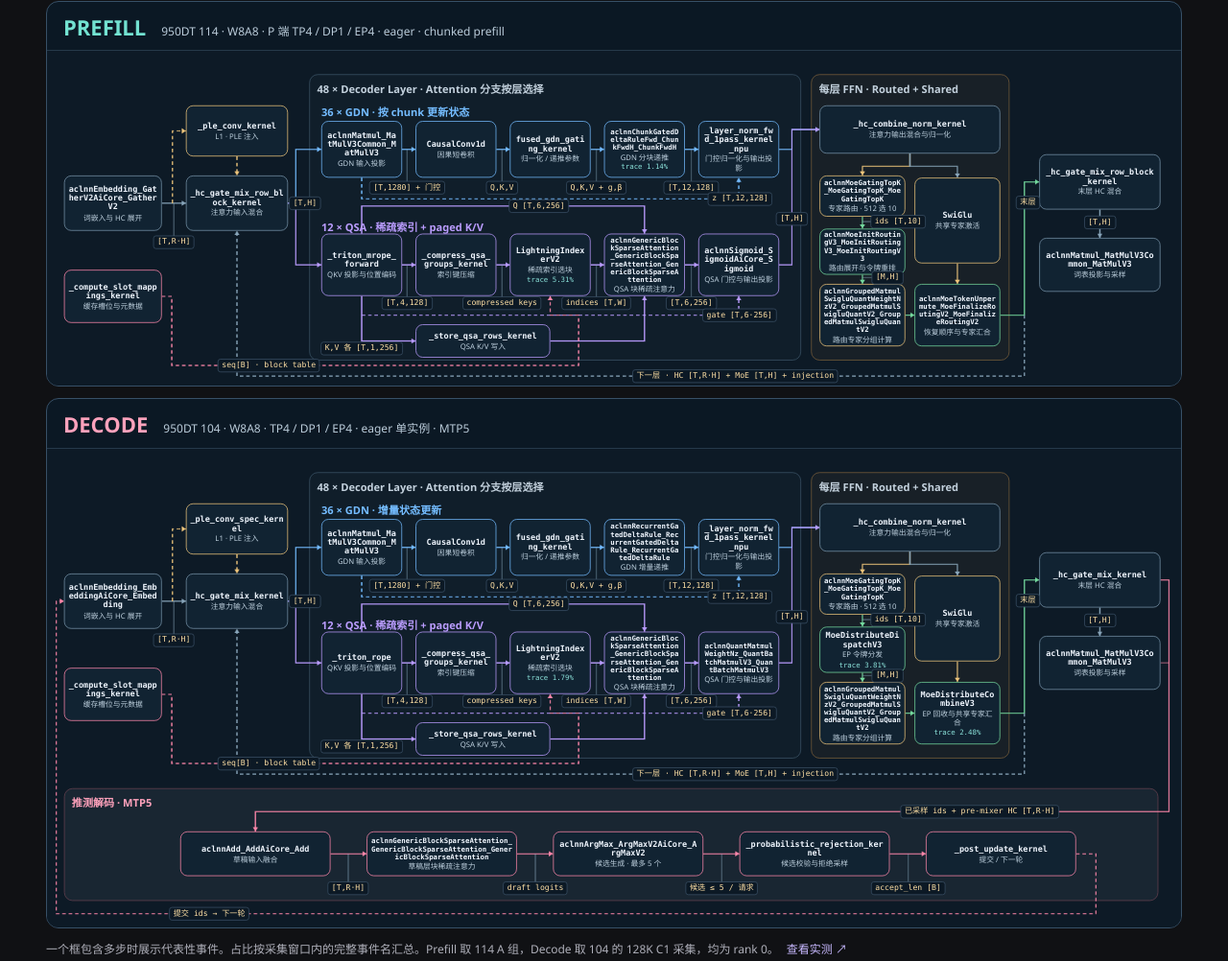
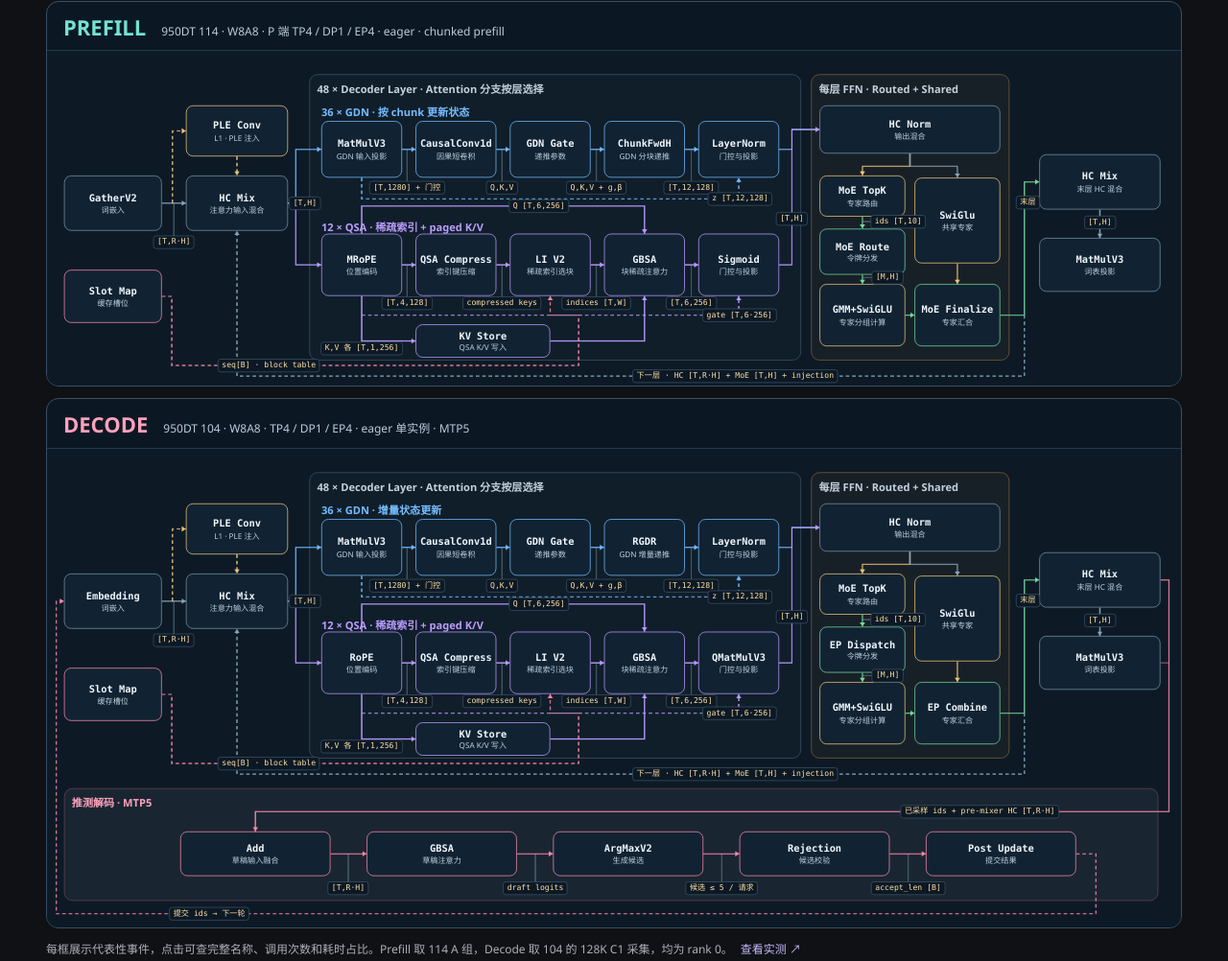
Before and after one commit to cocobronie2333-dot/code-explainers, a plain HTML site: page qwen4exp-analysis/index.html in a window 1280 px wide. Shown: the part 550-1552 px from the top of the page at 96% size. Drawn offline with Linux system fonts and the light colour scheme.

Commit message:
docs: shorten Qwen4Exp operator diagram labels
Signed-off-by: cocobronie2333-dot <253022091+cocobronie2333-dot@users.noreply.github.com>

```diff
--- a/qwen4exp-analysis/index.html
+++ b/qwen4exp-analysis/index.html
@@ -42,7 +42,7 @@
           <p class="eyebrow">QWEN3.8-FLASH-NEXT <span>·</span> ASCEND 950DT</p>
           <h1>Qwen4Exp · Prefill / Decode <span>算子框图</span></h1>
           <p class="intro">48 层 · 36 GDN + 12 QSA · 每层 MoE（512 选 10 + shared）· 4 路 HC · MTP5</p>
-          <p class="operator-hint">框内上方为 NPU Stream 事件原名，下方为中文说明。点击 Attention 或 MoE 节点可展开 tensor 数据流。</p>
+          <p class="operator-hint">框内显示算子简称和中文说明。悬停可看 NPU Stream 原名，点击 Attention 或 MoE 节点可看 tensor 数据流。</p>
         </div>
         <aside class="operator-shapes" aria-labelledby="operator-shapes-title">
           <h2 id="operator-shapes-title">张量形状</h2>
@@ -68,7 +68,7 @@
         <p class="operator-hint" id="layer-caption" aria-live="polite">层号从 0 开始。点击层号可在两张图里对照其 Attention 分支。</p>
       </section>
       <div id="operator-boards"></div>
-      <p class="operator-hint operator-provenance">一个框包含多步时展示代表性事件。占比按采集窗口内的完整事件名汇总。Prefill 取 114 A 组，Decode 取 104 的 128K C1 采集，均为 rank 0。<a href="#ascend">查看实测 ↗</a></p>
+      <p class="operator-hint operator-provenance">每框展示代表性事件，点击可查完整名称、调用次数和耗时占比。Prefill 取 114 A 组，Decode 取 104 的 128K C1 采集，均为 rank 0。<a href="#ascend">查看实测 ↗</a></p>
       <dialog id="operator-detail" class="operator-dialog" aria-labelledby="operator-dialog-title">
         <form method="dialog"><button class="outline-button" aria-label="关闭算子详情">关闭 ×</button></form>
         <div id="operator-detail-content"></div>
--- a/qwen4exp-analysis/operator-diagram.js
+++ b/qwen4exp-analysis/operator-diagram.js
@@ -168,6 +168,60 @@
     },
   };
 
+  const streamLabels = {
+    _compute_slot_mappings_kernel: "Slot Map",
+    aclnnMatmul_MatMulV3Common_MatMulV3: "MatMulV3",
+    fused_gdn_gating_kernel: "GDN Gate",
+    _layer_norm_fwd_1pass_kernel_npu: "LayerNorm",
+    _compress_qsa_groups_kernel: "QSA Compress",
+    LightningIndexerV2: "LI V2",
+    _store_qsa_rows_kernel: "KV Store",
+    aclnnGenericBlockSparseAttention_GenericBlockSparseAttention_GenericBlockSparseAttention: "GBSA",
+    aclnnSigmoid_SigmoidAiCore_Sigmoid: "Sigmoid",
+    aclnnQuantMatmulWeightNz_QuantBatchMatmulV3_QuantBatchMatmulV3: "QMatMulV3",
+    aclnnMoeGatingTopK_MoeGatingTopK_MoeGatingTopK: "MoE TopK",
+    aclnnGroupedMatmulSwigluQuantWeightNzV2_GroupedMatmulSwigluQuantV2_GroupedMatmulSwigluQuantV2: "GMM+SwiGLU",
+    aclnnEmbedding_GatherV2AiCore_GatherV2: "GatherV2",
+    aclnnEmbedding_EmbeddingAiCore_Embedding: "Embedding",
+    _ple_conv_kernel: "PLE Conv",
+    _ple_conv_spec_kernel: "PLE Conv",
+    _hc_gate_mix_row_block_kernel: "HC Mix",
+    _hc_gate_mix_kernel: "HC Mix",
+    _hc_combine_norm_kernel: "HC Norm",
+    aclnnChunkGatedDeltaRuleFwd_ChunkFwdH_ChunkFwdH: "ChunkFwdH",
+    aclnnRecurrentGatedDeltaRule_RecurrentGatedDeltaRule_RecurrentGatedDeltaRule: "RGDR",
+    _triton_mrope_forward: "MRoPE",
+    _triton_rope: "RoPE",
+    aclnnMoeInitRoutingV3_MoeInitRoutingV3_MoeInitRoutingV3: "MoE Route",
+    aclnnMoeTokenUnpermute_MoeFinalizeRoutingV2_MoeFinalizeRoutingV2: "MoE Finalize",
+    MoeDistributeDispatchV3: "EP Dispatch",
+    MoeDistributeCombineV3: "EP Combine",
+    aclnnAdd_AddAiCore_Add: "Add",
+    aclnnArgMax_ArgMaxV2AiCore_ArgMaxV2: "ArgMaxV2",
+    _probabilistic_rejection_kernel: "Rejection",
+    _post_update_kernel: "Post Update",
+  };
+  const boxCaptions = {
+    embed: "词嵌入",
+    meta: "缓存槽位",
+    gates: "递推参数",
+    gout: "门控与投影",
+    qproj: "位置编码",
+    qsa: "块稀疏注意力",
+    qout: "门控与投影",
+    hcffn: "输出混合",
+    route: "专家路由",
+    shared: "共享专家",
+    dispatch: "令牌分发",
+    experts: "专家分组计算",
+    combine: "专家汇合",
+    head: "词表投影",
+    draftLayer: "草稿注意力",
+    draftHead: "生成候选",
+    verify: "候选校验",
+    commit: "提交结果",
+  };
+
   const stages = {
     prefill: {
       label: "PREFILL",
@@ -276,15 +330,11 @@
       button.dataset.node = id;
       if (branch) button.dataset.branch = branch;
       place(button, x, y, w, h);
-      const trace = streamOperators[stage];
-      const names = trace.nodes[id];
-      const mainName = names[0];
-      const nameLabel = add(button, "code", "operator-stream-name", mainName);
-      if (mainName.length > 40) nameLabel.classList.add("long-name");
-      add(button, "span", "operator-caption", node[0]);
-      if (id === "index" || !decoding && id === "gdn" || decoding && ["dispatch", "combine"].includes(id)) {
-        add(button, "small", "", "trace " + trace.events[mainName].share.toFixed(2) + "%");
-      }
+      const names = streamOperators[stage].nodes[id];
+      const shortName = streamLabels[names[0]] ?? names[0];
+      add(button, "code", "operator-stream-name", shortName);
+      add(button, "span", "operator-caption", boxCaptions[id] ?? node[0]);
+      button.setAttribute("aria-label", shortName + " · " + node[0]);
       button.title = names.join(" · ") + " · " + node[0];
       button.addEventListener("click", () => {
         const kind = id === "hc" ? (activeLayer !== null && activeLayer % 4 === 3 ? "qsa" : "gdn") : tensorKind[id];
--- a/qwen4exp-analysis/style.css
+++ b/qwen4exp-analysis/style.css
@@ -114,10 +114,8 @@ h1 { margin-top: 11px; font-size: clamp(40px, 5.4vw, 76px); line-height: 1.1; le
 :is(.operator-board, .operator-layer-map, .operator-legend) [data-tone="mtp"] { --wire: #ff88ab; }
 .operator-box { position: absolute; z-index: 2; display: flex; flex-direction: column; justify-content: center; align-items: center; gap: 2px; padding: 3px 5px; color: #f0f6fe; border: 1px solid var(--wire); border-radius: 10px; background: #112332; text-align: center; }
 .operator-box:hover, .operator-box:focus-visible { z-index: 4; background: #233c50; }
-.operator-stream-name { max-width: 100%; font-size: 11.5px; font-weight: 650; line-height: 1.1; overflow-wrap: anywhere; }
-.operator-stream-name.long-name { font-size: 10px; word-break: break-all; }
-.operator-caption { color: #bed0de; font-size: 10.5px; line-height: 1.2; }
-.operator-box small { color: #8ce3db; font: 10px/1.12 var(--mono); }
+.operator-stream-name { font-size: 14px; font-weight: 650; line-height: 1.2; white-space: nowrap; }
+.operator-caption { color: #bed0de; font-size: 11px; line-height: 1.2; white-space: nowrap; }
 .operator-shape-badge { position: absolute; z-index: 2; transform: translate(-50%, -50%); padding: 2px 5px; color: #ffe0a5; border: 1px solid #3b5166; border-radius: 4px; background: #0c1925; font: 11px/1.15 var(--mono); white-space: nowrap; pointer-events: none; }
 .operator-board.has-layer [data-branch] { opacity: .45; }
 .operator-board.has-layer [data-branch].is-layer, .operator-board.has-layer [data-branch]:focus-visible, .operator-board.has-layer [data-branch]:hover { opacity: 1; }
```
